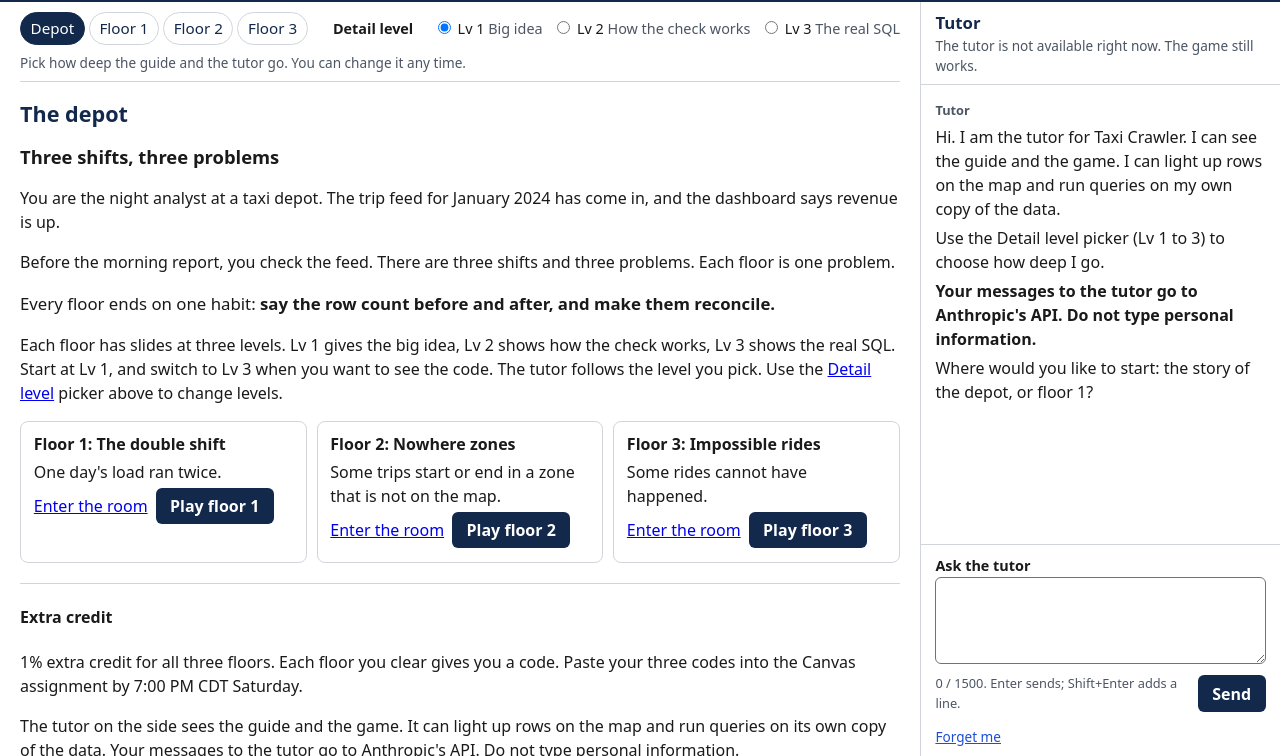
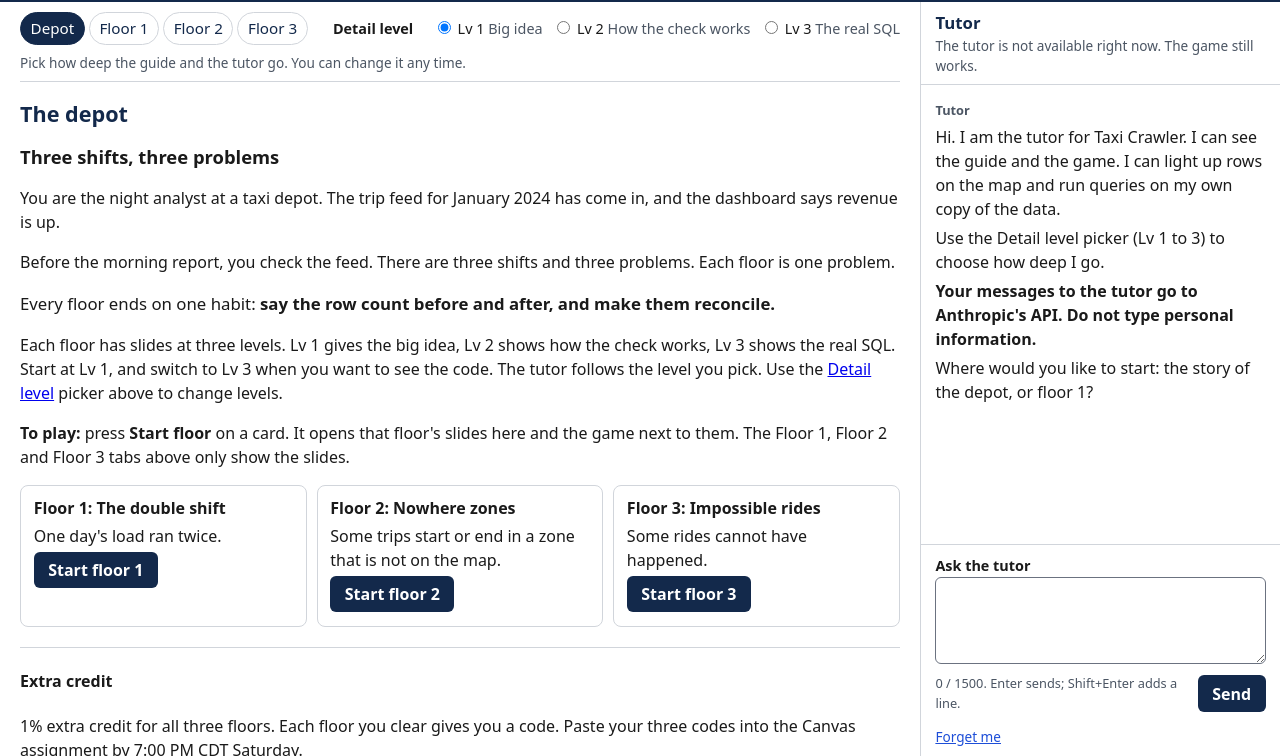
Before and after one commit to Business-Analytics-at-Gies/badm554-taxi-crawler, a plain HTML site: page site/learn/index.html in a window 1280 px wide. Shown: the part 44-800 px from the top of the page. Drawn offline with Linux system fonts and the light colour scheme; no server answers.

Commit message:
[Claude badm554-taxi-crawler] ui: one 'Start floor N' action per card; drop 'Enter the room'
Vishal: 'there is confusion when i look at enter the room and play the floor.'
Start floor opens the floor's slides and the game together (fix 2), so the
room link was redundant. A 'To play' line says the Floor tabs show slides only.
Tests: ui 69 passed/3 skipped (stub), 67/5 (real DuckDB); server 49/49.

Co-Authored-By: Claude Opus 5.5 <noreply@anthropic.com>
Claude-Session: https://claude.ai/code/session_01VYWCw2isjzNJfhwJJusqtV
Agent: badm554-taxi-crawler

```diff
--- a/site/learn/index.html
+++ b/site/learn/index.html
@@ -53,24 +53,25 @@
         <p class="habit">Every floor ends on one habit: <strong>say the row count before and after, and make them reconcile.</strong></p>
       </div>
       <p>Each floor has slides at three levels. Lv 1 gives the big idea, Lv 2 shows how the check works, Lv 3 shows the real SQL. Start at Lv 1, and switch to Lv 3 when you want to see the code. The tutor follows the level you pick. Use the <a href="#level-picker">Detail level</a> picker above to change levels.</p>
+      <p><strong>To play:</strong> press <strong>Start floor</strong> on a card. It opens that floor's slides here and the game next to them. The Floor 1, Floor 2 and Floor 3 tabs above only show the slides.</p>
       <ol class="floor-cards">
         <li class="floor-card" data-floor="1">
           <h4>Floor 1: The double shift</h4>
           <p>One day's load ran twice.</p>
           <p class="cleared" data-cleared-floor="1" hidden>Cleared</p>
-          <p class="card-actions js-only"><a href="#room=floor1">Enter the room</a> <button type="button" class="play" data-floor="1">Play floor 1</button></p>
+          <p class="card-actions js-only"><button type="button" class="play" data-floor="1">Start floor 1</button></p>
         </li>
         <li class="floor-card" data-floor="2">
           <h4>Floor 2: Nowhere zones</h4>
           <p>Some trips start or end in a zone that is not on the map.</p>
           <p class="cleared" data-cleared-floor="2" hidden>Cleared</p>
-          <p class="card-actions js-only"><a href="#room=floor2">Enter the room</a> <button type="button" class="play" data-floor="2">Play floor 2</button></p>
+          <p class="card-actions js-only"><button type="button" class="play" data-floor="2">Start floor 2</button></p>
         </li>
         <li class="floor-card" data-floor="3">
           <h4>Floor 3: Impossible rides</h4>
           <p>Some rides cannot have happened.</p>
           <p class="cleared" data-cleared-floor="3" hidden>Cleared</p>
-          <p class="card-actions js-only"><a href="#room=floor3">Enter the room</a> <button type="button" class="play" data-floor="3">Play floor 3</button></p>
+          <p class="card-actions js-only"><button type="button" class="play" data-floor="3">Start floor 3</button></p>
         </li>
       </ol>
       <div class="lv" data-lv="2">
@@ -413,7 +414,7 @@ WHERE row_id NOT IN (SELECT row_id FROM quarantine);</code></pre>
   <div id="game-slot" class="game-slot">
     <div class="game-empty" id="game-empty">
       <p>The game is not open.</p>
-      <p><button type="button" class="play" data-floor="1">Play floor 1</button></p>
+      <p><button type="button" class="play" data-floor="1">Start floor 1</button></p>
     </div>
   </div>
 </section>
```
Also changed, not shown: tests/ui/edge.spec.js (+1 -1 lines), tests/ui/helpers.js (+1 -1 lines), tests/ui/ux-review.spec.js (+1 -1 lines).
